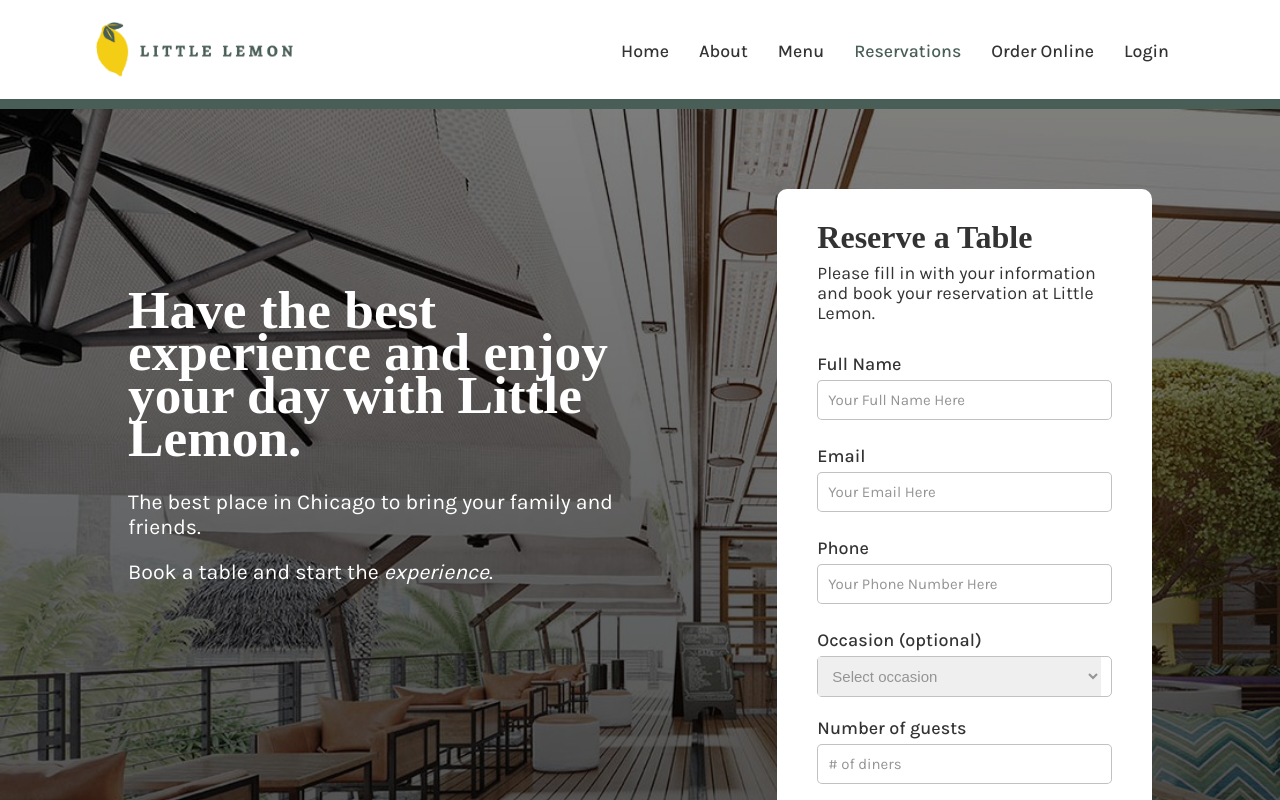
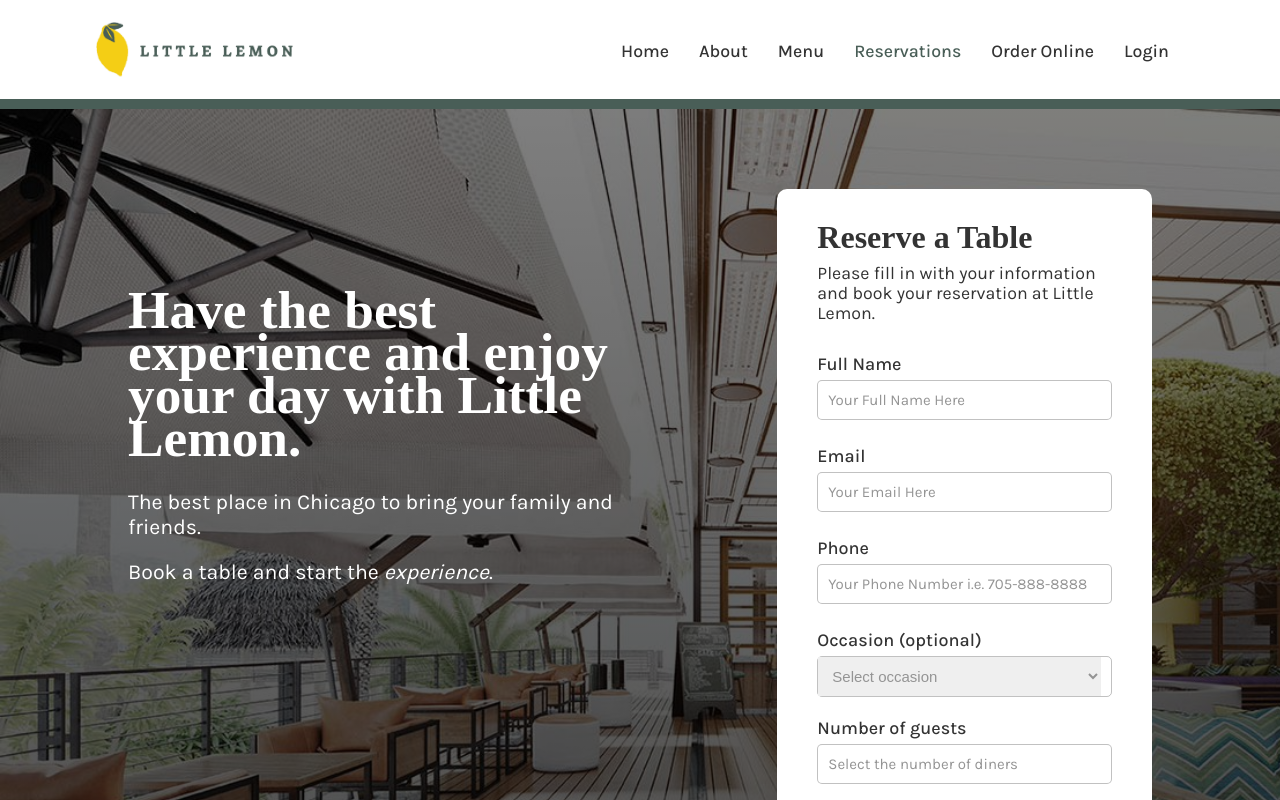
Before and after one commit to FabianJAyala/my-app, a React (Create React App) app: page /reservations in a window 1280 px wide. Shown: the top 800 px of the page. Built offline with nearby package versions, Linux system fonts and the light colour scheme; a web font is replaced by a local one.

Commit message:
Final Commit

```diff
--- a/src/components/Form.js
+++ b/src/components/Form.js
@@ -9,7 +9,7 @@ const schema = yup.object({
     name: yup.string().required("Full name is required"),
     email: yup.string().required("Email is required").email("Please enter a valid email"),
     phone: yup.string().required("Phone number is required").matches(/\(?\d{3}\)?-? *\d{3}-? *-?\d{4}/, "Phone number is not valid"),
-    guests: yup.number().required("Please specify number of diners"),
+    guests: yup.number().required("Please specify number of diners").typeError("Please select the number of diners"),
     date: yup.string().required("Please select a date"),
     time: yup.string().required("Please select a time"),
 })
@@ -40,7 +40,7 @@ function Form(props) {
                 </div>
                 <div className="field">
                     <label htmlFor="phone">Phone</label>
-                    <input type="tel" placeholder="Your Phone Number Here" name="telephone" {...register("phone")}/>
+                    <input type="tel" placeholder="Your Phone Number i.e. 705-888-8888" name="telephone" {...register("phone")}/>
                     <span className="error-message">{errors.phone?.message}</span>
                 </div>
                 <div className="field occasion">
@@ -57,7 +57,7 @@ function Form(props) {
                 </div>
                 <div className="field guest">
                     <label htmlFor="guests">Number of guests</label>
-                    <input type="number" placeholder="# of diners" name="guests" min="1" max="20" {...register("guests")}/>
+                    <input type="number" placeholder="Select the number of diners" name="guests" min="1" max="20" {...register("guests")}/>
                     <span className="error-message">{errors.guests?.message}</span>
                 </div>
                 <div className="field">
```
Also changed, not shown: 1 other file (tests, documents, lock files or other folders).
